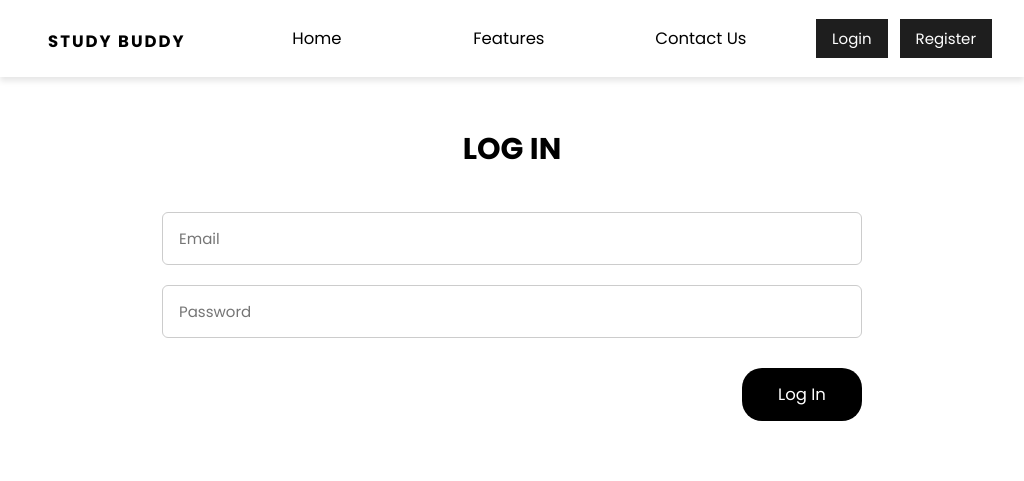
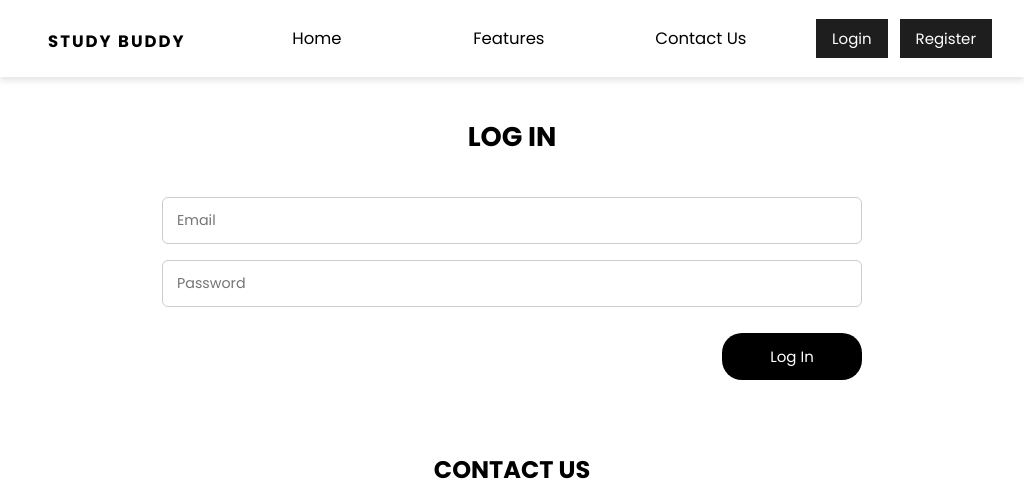
Before and after one commit to Khazzy4/WAAD-ICA, a React (Vite) app in the folder client/: page /login in a window 1024 px wide. Shown: the top 481 px of the page. Built offline with nearby package versions, Linux system fonts and the light colour scheme.

Commit message:
Update LoginPage.css

```diff
--- a/client/src/pages/LoginPage.css
+++ b/client/src/pages/LoginPage.css
@@ -47,3 +47,26 @@
 .login-btn:hover {
   background-color: #222;
 }
+
+@media (min-width: 769px) and (max-width: 1024px) {
+  .login-wrapper {
+    padding: 40px 20px;
+    min-height: auto;
+  }
+  .login-heading {
+    font-size: 1.8rem;
+  }
+  .login-form {
+    gap: 16px;
+  }
+  .login-form input[type="email"],
+  .login-form input[type="password"] {
+    padding: 12px 14px;
+    font-size: 0.95rem;
+  }
+  .login-btn {
+    padding: 12px;
+    font-size: 1rem;
+    width: 140px;
+  }
+}
```
